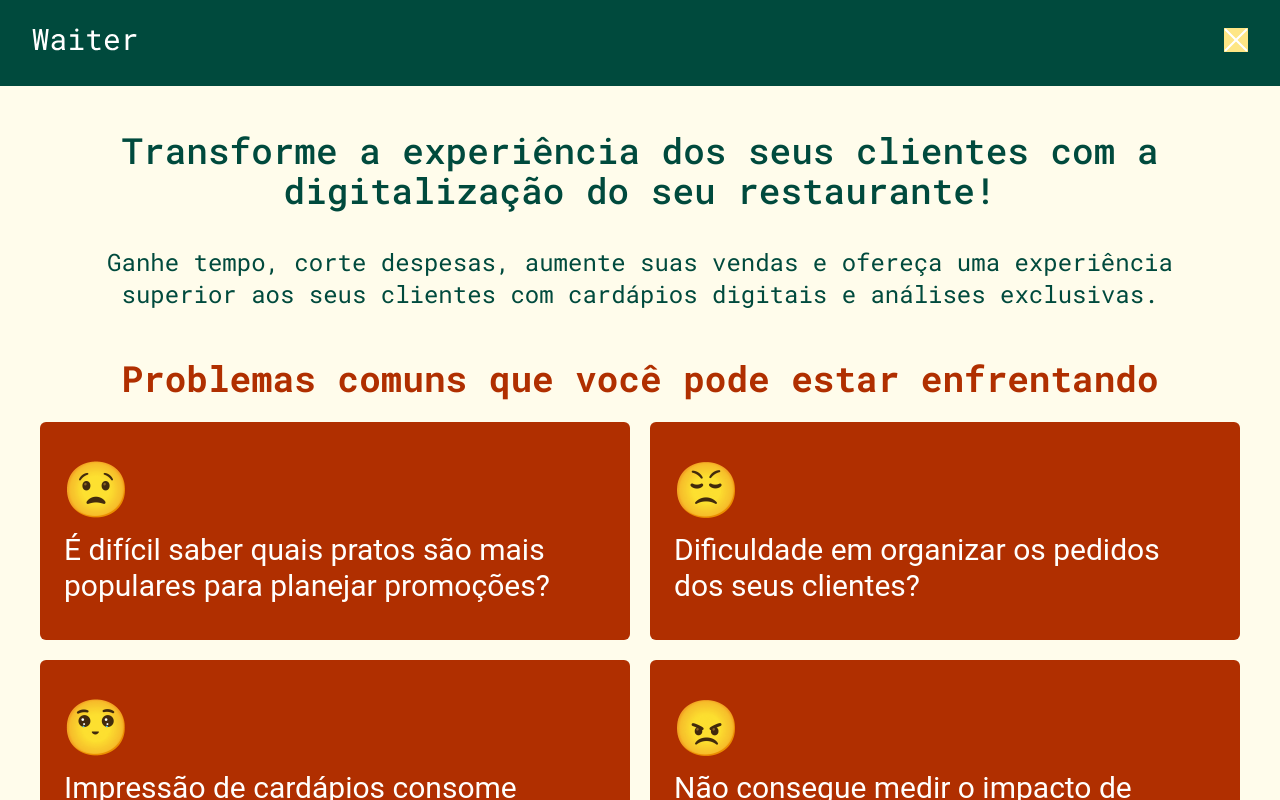
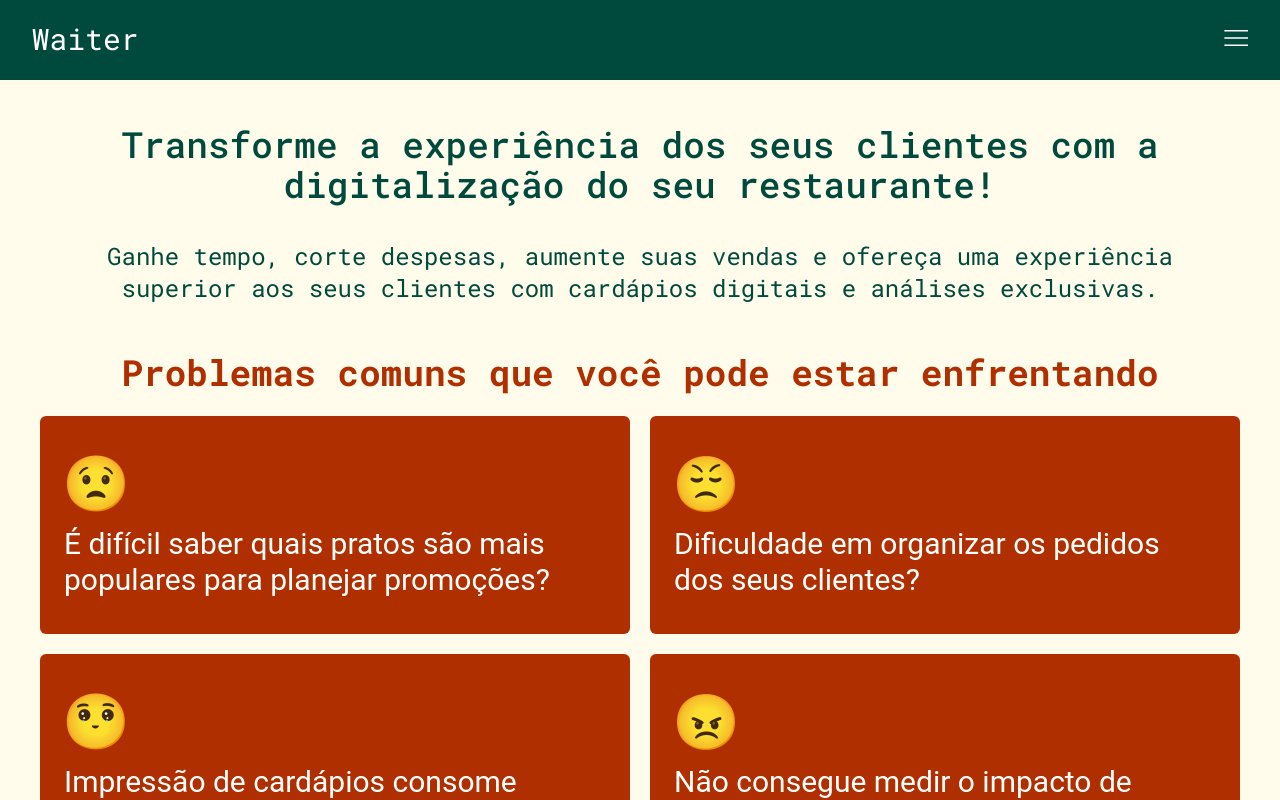
Before and after one commit to buuninbee/waiter, a React (Vite) app: page / in a window 1280 px wide. Both pictures are taken after a click on the button 1236 px from the left and 40 px from the top of the page. Shown: the top 800 px of the page. Built offline with nearby package versions, Linux system fonts and the light colour scheme.

Commit message:
feat: corrigindo bug de renderização do menu

```diff
--- a/src/componentes/Nav.jsx
+++ b/src/componentes/Nav.jsx
@@ -1,37 +1,43 @@
 import Logo from "../assets/waiter.svg"
-import Menufechado from "../assets/menu-fechado.svg"
+import MenuAberto from "../assets/menu-aberto.svg"
+import MenuFechado from "../assets/menu-fechado.svg"
 import "../index.css"
 import React from "react"
 
 const Nav = () => {
+  const [aberto, setAberto] = React.useState(() => {
+    const valorSalvo = localStorage.getItem("menuAberto")
+    return valorSalvo === "true"
+  })
 
-  const [aberto, setAberto] = React.useState(false)
+  const alternarMenu = () => {
+    const novoEstado = !aberto
+    setAberto(novoEstado)
+    localStorage.setItem("menuAberto", novoEstado)
+  }
+
   return (
-    <header className="bg-[var(--primario-700)] px-8 py-7 flex justify-between">
+    <header className={aberto ? "bg-[var(--primario-700)] px-8 py-7 flex justify-between" : "bg-[var(--primario-700)] h-dvh w-full fixed px-8 py-7 flex justify-between"}>
     <nav className="">
-      <div className="">
+      <div className={aberto ? 'block' : 'hidden'}>
         <a href="">
           <img src={Logo} alt="logo waiter"/>
         </a>
       </div>
 
-      <div className="hidden">
-        <ul className="">
+      <div className={aberto ? 'hidden' : 'grid'}>
+        <ul className="grid gap-2 pt-10 text-2xl text-[var(--terciario-50)]">
           <li className=""><a href="">Home</a></li>
           <li className=""><a href="">Qr-code</a></li>
           <li className=""><a href="">Cardápio web</a></li>
         </ul>
-
-        <a className="" onclick="">
-          <img src="./assets/menu-aberto.svg" alt="botão pra abrir o menu"/>
-        </a>
       </div>
     </nav>
 
-    <div className="">
+    <div>
       <div>
-        <button className={aberto ? "bg-amber-200" : aberto} onClick={() => setAberto(!aberto)} >
-          <img className="w-6" src={Menufechado} alt="fechar menu"/>
+        <button onClick={alternarMenu} >
+          <img className="w-6 " src={aberto ? MenuAberto : MenuFechado} alt="icone do menu"/>
         </button>
       </div>
 
```
